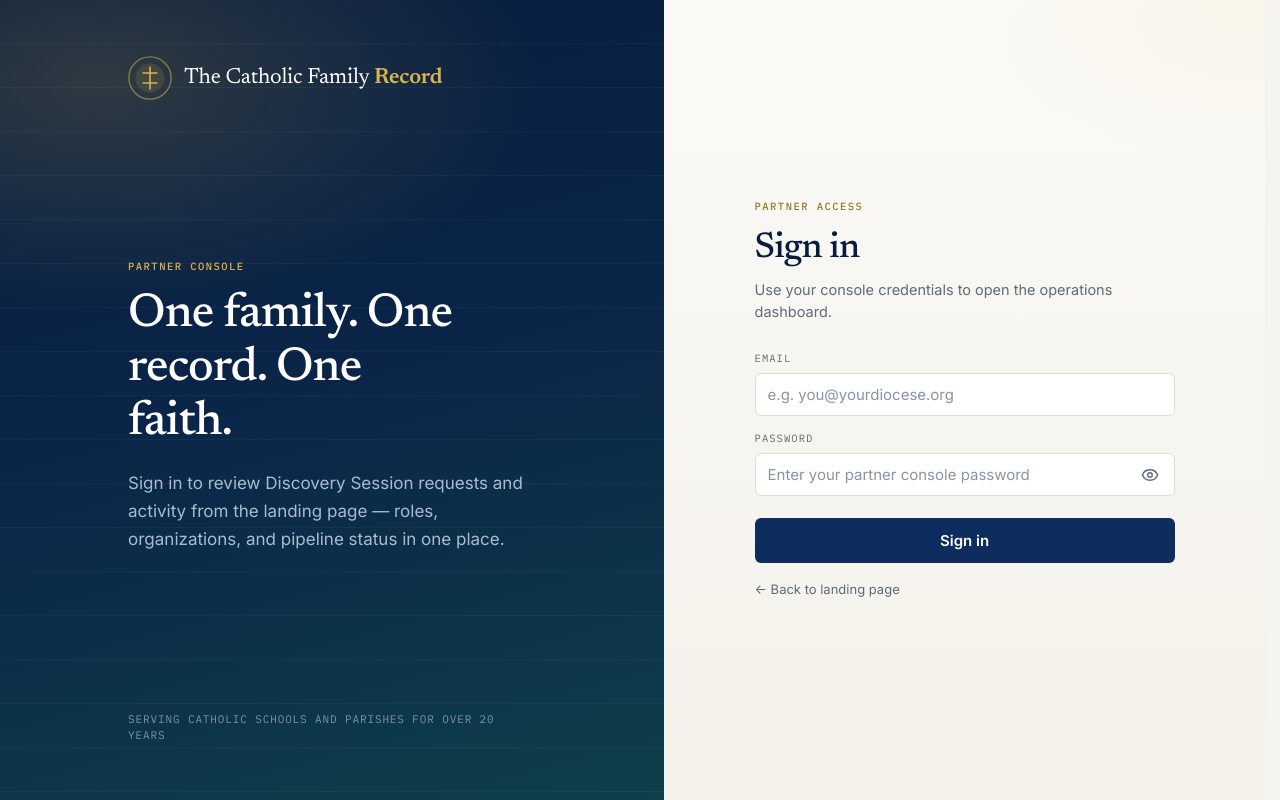
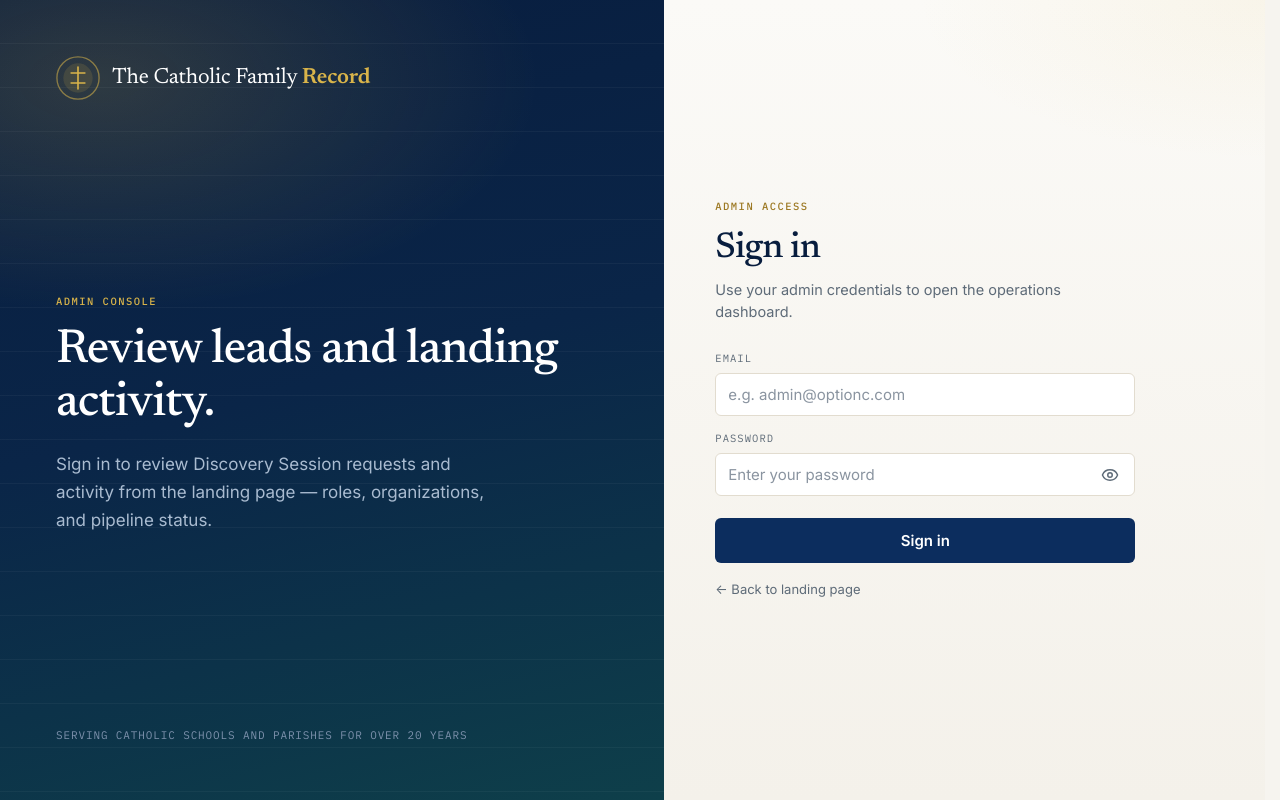
Before and after one commit to kika1s1/catholic-family-record, a React (Vite) app in the folder client/: page /login in a window 1280 px wide. Built offline with nearby package versions, Linux system fonts and the light colour scheme; no server answers.

Commit message:
Left-align login panels and drop partner wording
Treat the console as admin access and pin brand/form copy flush left instead of centered.

```diff
--- a/client/src/components/dashboard/DashboardShell.tsx
+++ b/client/src/components/dashboard/DashboardShell.tsx
@@ -101,7 +101,7 @@ export function DashboardShell() {
           <div className="mark">
             The Catholic Family <b>Record</b>
           </div>
-          <div className="sub">Partner console</div>
+          <div className="sub">Admin console</div>
         </div>
 
         <nav className="dash-nav">
--- a/client/src/pages/LoginPage.tsx
+++ b/client/src/pages/LoginPage.tsx
@@ -64,11 +64,11 @@ export default function LoginPage() {
         <div className="login-brand-inner">
           <BrandLogo />
           <div className="login-brand-copy">
-            <p className="login-eyebrow">Partner console</p>
-            <h1>One family. One record. One faith.</h1>
+            <p className="login-eyebrow">Admin console</p>
+            <h1>Review leads and landing activity.</h1>
             <p className="login-brand-lede">
               Sign in to review Discovery Session requests and activity from the
-              landing page — roles, organizations, and pipeline status in one place.
+              landing page — roles, organizations, and pipeline status.
             </p>
           </div>
           <p className="login-brand-foot">Serving Catholic schools and parishes for over 20 years</p>
@@ -78,10 +78,10 @@ export default function LoginPage() {
       <section className="login-panel login-panel-form">
         <div className="login-form-shell">
           <div className="login-form-intro">
-            <p className="login-eyebrow dark">Partner access</p>
+            <p className="login-eyebrow dark">Admin access</p>
             <h2>Sign in</h2>
             <p className="login-form-lede">
-              Use your console credentials to open the operations dashboard.
+              Use your admin credentials to open the operations dashboard.
             </p>
           </div>
 
@@ -92,7 +92,7 @@ export default function LoginPage() {
                 id="email"
                 type="email"
                 autoComplete="username"
-                placeholder="e.g. you@yourdiocese.org"
+                placeholder="e.g. admin@optionc.com"
                 value={email}
                 onChange={(e) => setEmail(e.target.value)}
                 required
@@ -105,7 +105,7 @@ export default function LoginPage() {
                   id="password"
                   type={showPassword ? "text" : "password"}
                   autoComplete="current-password"
-                  placeholder="Enter your partner console password"
+                  placeholder="Enter your password"
                   value={password}
                   onChange={(e) => setPassword(e.target.value)}
                   required
--- a/client/src/pages/ProfilePage.tsx
+++ b/client/src/pages/ProfilePage.tsx
@@ -85,7 +85,7 @@ export default function ProfilePage() {
       <div className="profile-grid">
         <section className="profile-card">
           <h3>Display name</h3>
-          <p className="panel-sub">Shown in the partner console sidebar and session.</p>
+          <p className="panel-sub">Shown in the admin console sidebar and session.</p>
 
           <form onSubmit={onSaveName}>
             <div className="login-field">
--- a/client/src/styles/dashboard.css
+++ b/client/src/styles/dashboard.css
@@ -617,12 +617,14 @@
   position: relative;
   z-index: 1;
   width: 100%;
-  max-width: 520px;
-  margin: 0 auto;
+  max-width: none;
+  margin: 0;
   padding: clamp(28px, 5vw, 56px);
   display: flex;
   flex-direction: column;
   justify-content: space-between;
+  align-items: flex-start;
+  text-align: left;
   gap: 40px;
 }
 
@@ -698,13 +700,18 @@
   color: var(--d-gold);
 }
 
+.login-brand-copy {
+  width: 100%;
+  text-align: left;
+}
+
 .login-brand-copy h1 {
   font-family: var(--d-serif);
   font-size: clamp(32px, 4.2vw, 48px);
   font-weight: 500;
   line-height: 1.12;
   letter-spacing: -0.02em;
-  max-width: 12ch;
+  max-width: 18ch;
   margin: 0 0 18px;
 }
 
@@ -712,7 +719,7 @@
   font-size: clamp(15px, 1.5vw, 17px);
   line-height: 1.65;
   color: #a9bbd0;
-  max-width: 38ch;
+  max-width: 42ch;
   margin: 0;
 }
 
@@ -728,8 +735,8 @@
 
 .login-panel-form {
   display: flex;
-  align-items: center;
-  justify-content: center;
+  align-items: stretch;
+  justify-content: flex-start;
   background:
     radial-gradient(700px 320px at 100% 0%, rgba(217, 180, 74, 0.08), transparent 50%),
     linear-gradient(180deg, #fbfaf7 0%, var(--d-paper) 100%);
@@ -738,6 +745,8 @@
 
 .login-form-shell {
   width: min(420px, 100%);
+  margin: auto 0;
+  text-align: left;
 }
 
 .login-form-intro {
```
